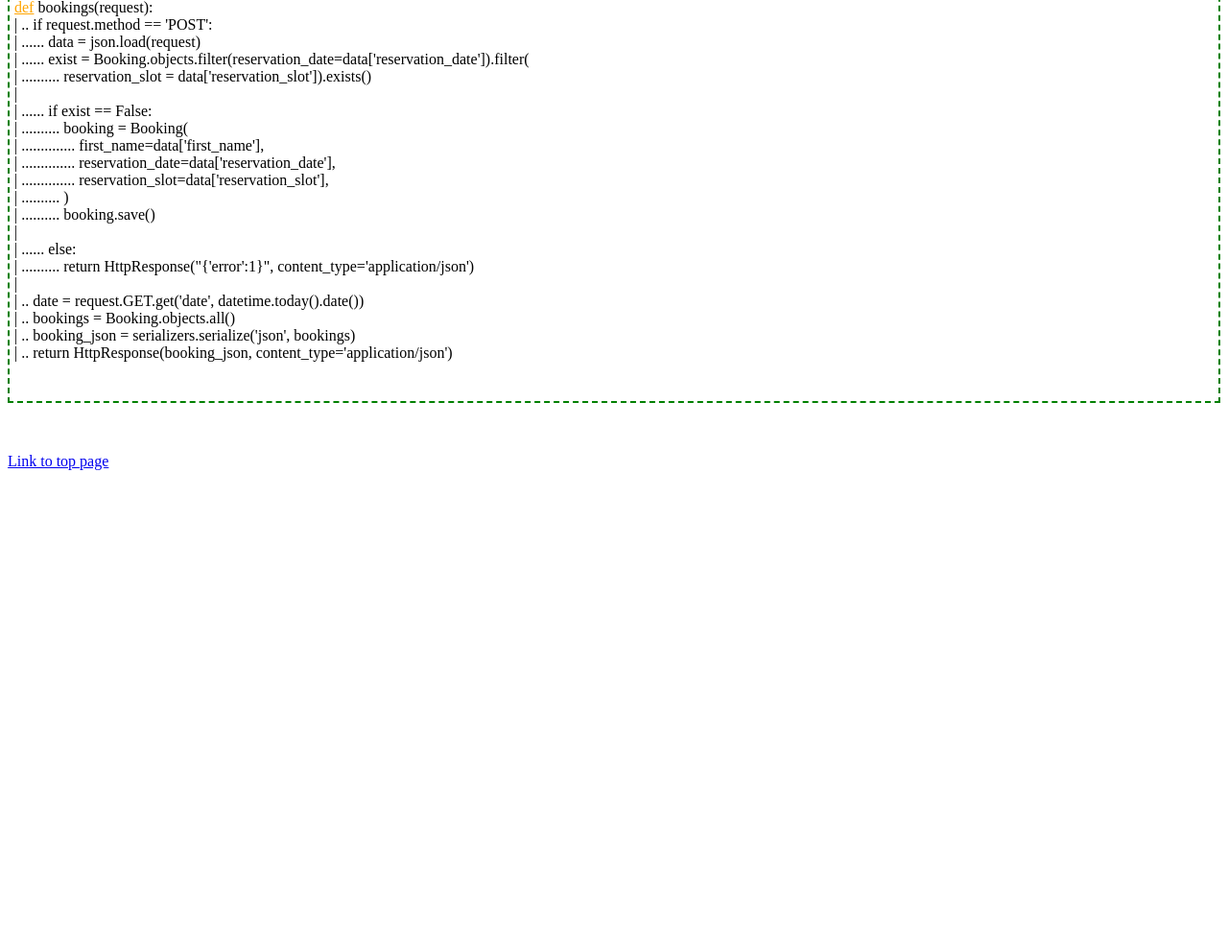
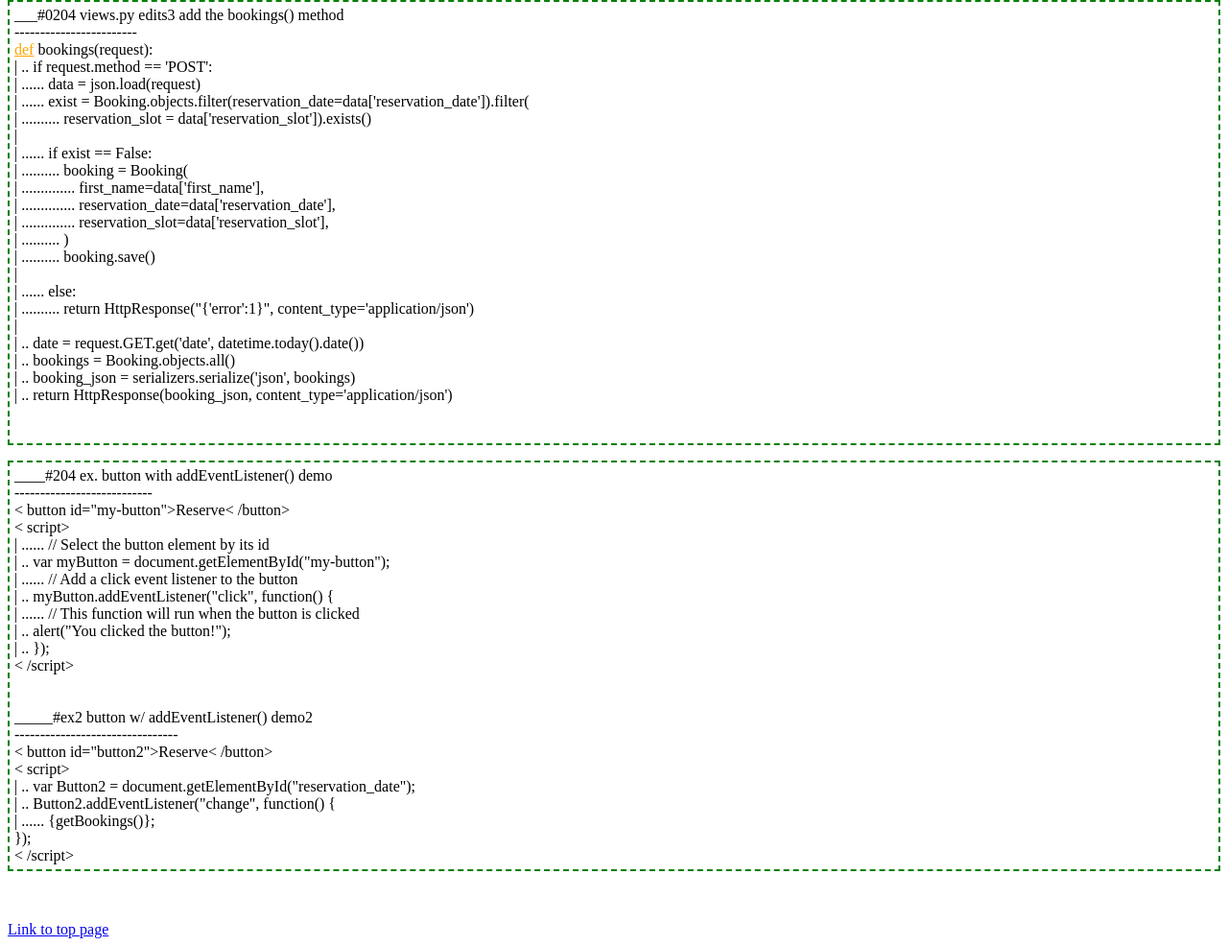
Before and after one commit to py3user22/0203_django_final_d8, a Django app: page /home2 in a window 1280 px wide. Shown: the part 2520-3506 px from the top of the page at 96% size. Before the commit the page ends 3010 px from the top, so only its background shows below. Run offline with Django 5.2, Linux system fonts and the light colour scheme.

Commit message:
204 save2

```diff
--- a/b_app203/templates/0203_django_notes2.html
+++ b/b_app203/templates/0203_django_notes2.html
@@ -64,6 +64,8 @@
             from datetime import datetime <br>
             import json <br>
             from .forms import BookingForm <br>
+            from django.views.decorators.csrf import csrf_exempt <br>
+            from django.http import HttpResponse <br>
 
         </a></sup>
         <br>
@@ -170,6 +172,30 @@
         | .. return HttpResponse(booking_json, content_type='application/json') <br>
         <br><br>
     </p>
+    <p>
+        ____#204 ex. button with addEventListener() demo  <br>---------------------------<br>
+            < button id="my-button">Reserve< /button> <br>
+            < script> <br>
+            | ...... // Select the button element by its id <br>
+            | .. var myButton = document.getElementById("my-button"); <br>
+            | ...... // Add a click event listener to the button <br>
+            | .. myButton.addEventListener("click", function() { <br>
+            | ...... // This function will run when the button is clicked <br>
+            | .. alert("You clicked the button!"); <br>
+            | .. }); <br>
+            < /script> <br>
+            <br><br>
+        _____#ex2 button w/ addEventListener() demo2 <br>--------------------------------<br>
+        < button id="button2">Reserve< /button> <br>
+        < script> <br>
+        | .. var Button2 = document.getElementById("reservation_date"); <br>
+        | .. Button2.addEventListener("change", function() { <br>
+        | ...... {getBookings()}; <br>
+        }); <br>
+        < /script>
+
+
+    </p>
 
 
 
--- a/b_app203/views.py
+++ b/b_app203/views.py
@@ -1,12 +1,12 @@
 from django.shortcuts import render
-from django.http import HttpResponse
+
 from .models import Menu, Booking
 from django.core import serializers
 from datetime import datetime
 import json
 from .forms import BookingForm
 from django.views.decorators.csrf import csrf_exempt
-
+from django.http import HttpResponse
 
 # Create your views here.
 def home1(request):
```
Also changed, not shown: b_app203/templates/book.html (+10 -2 lines).
